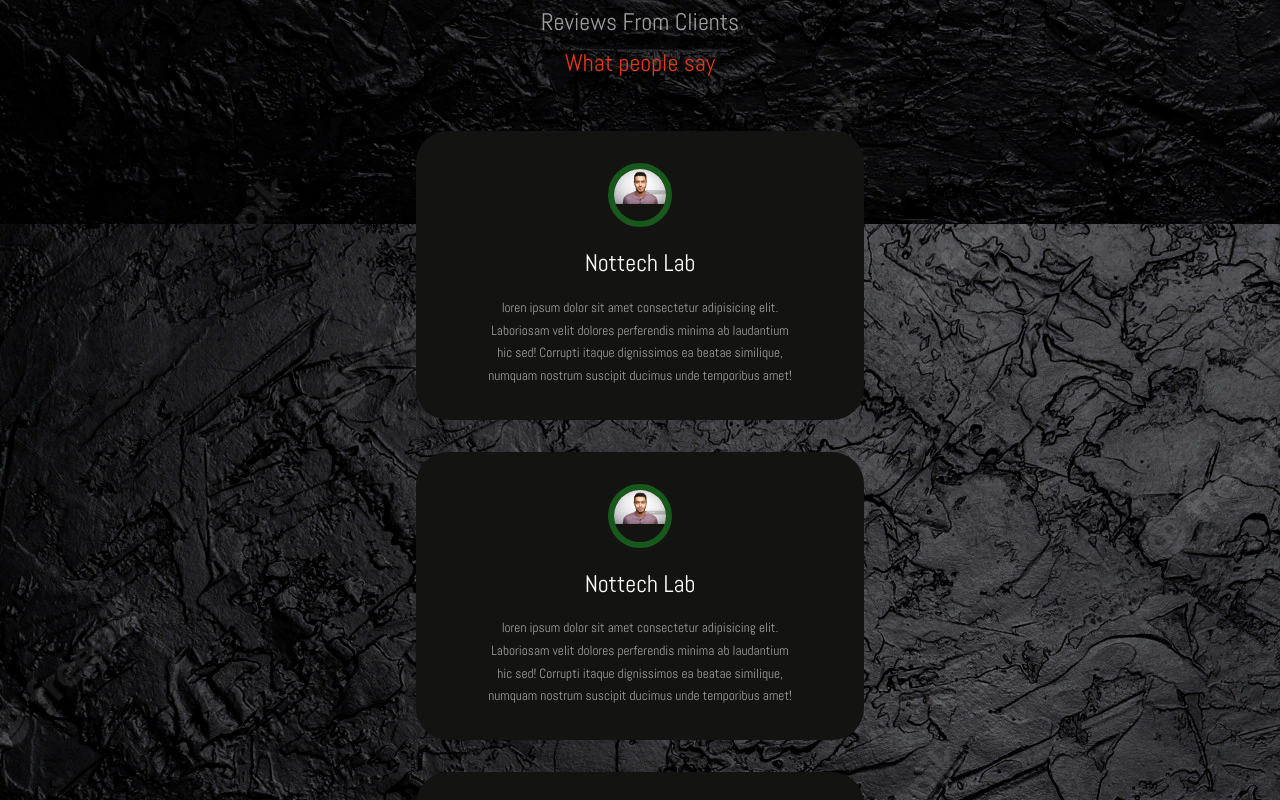
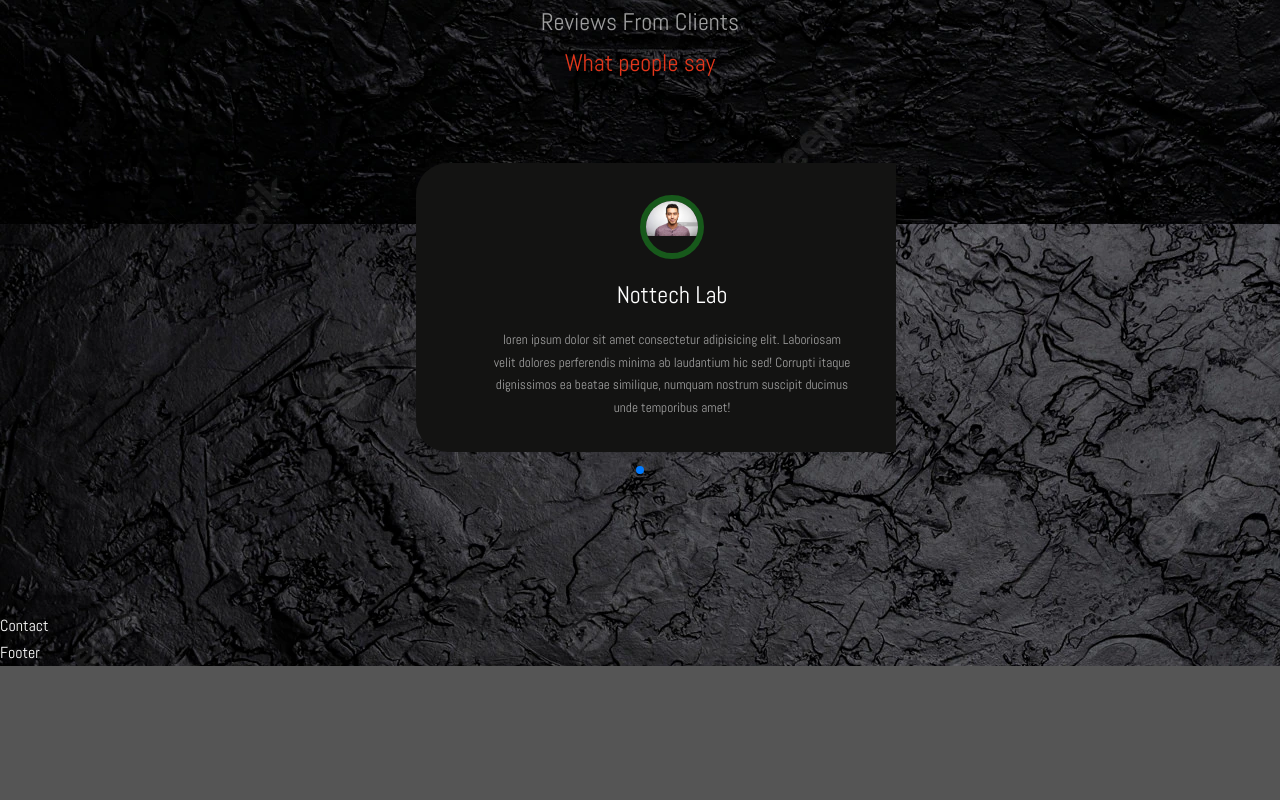
Before and after one commit to johngolem/Personnal-Website, a React (Create React App) app: page / in a window 1280 px wide. Shown: the part 4740-5540 px from the top of the page. After the commit the page ends 5406 px from the top, so only its background shows below. Built offline with nearby package versions, Linux system fonts and the light colour scheme.

Commit message:
work on pagination

```diff
--- a/src/components/testimonials/Testimonials.jsx
+++ b/src/components/testimonials/Testimonials.jsx
@@ -1,4 +1,14 @@
-import React from "react";
+import React, { useRef, useState } from "react";
+// Import Swiper React components
+import { Swiper, SwiperSlide } from "swiper/react";
+
+// Import Swiper styles
+import "swiper/css";
+import "swiper/css/pagination";
+
+// import required modules
+import { Pagination } from "swiper";
+
 import "./testimonials.css";
 import avt1 from "../../assets/avatar1.jpeg";
 
@@ -29,19 +39,26 @@
       <h5>Reviews From Clients</h5>
       <h2>What people say</h2>
 
-      <div className=" container testimonials-container">
+      <Swiper
+        pagination={{
+          dynamicBullets: true,
+        }}
+        modules={[Pagination]}
+        className="mySwiper"
+        // className=" container testimonials-container">
+      >
         {data.map(({ avatar, name, review }) => {
           return (
-            <article className="testimonial">
+            <SwiperSlide className="testimonial">
               <div className="client__avatar">
                 <img src={avatar} alt="avatar1" />
               </div>
               <h5 className="client__name">{name}</h5>
               <small className="client__review">{review}</small>
-            </article>
+            </SwiperSlide>
           );
         })}
-      </div>
+      </Swiper>
     </section>
   );
 };
--- a/src/components/testimonials/testimonials.css
+++ b/src/components/testimonials/testimonials.css
@@ -1,4 +1,7 @@
 .container.testimonials-container {
+  width: 40%;
+}
+.mySwiper {
   width: 40%;
 }
 .client__avatar {
```
